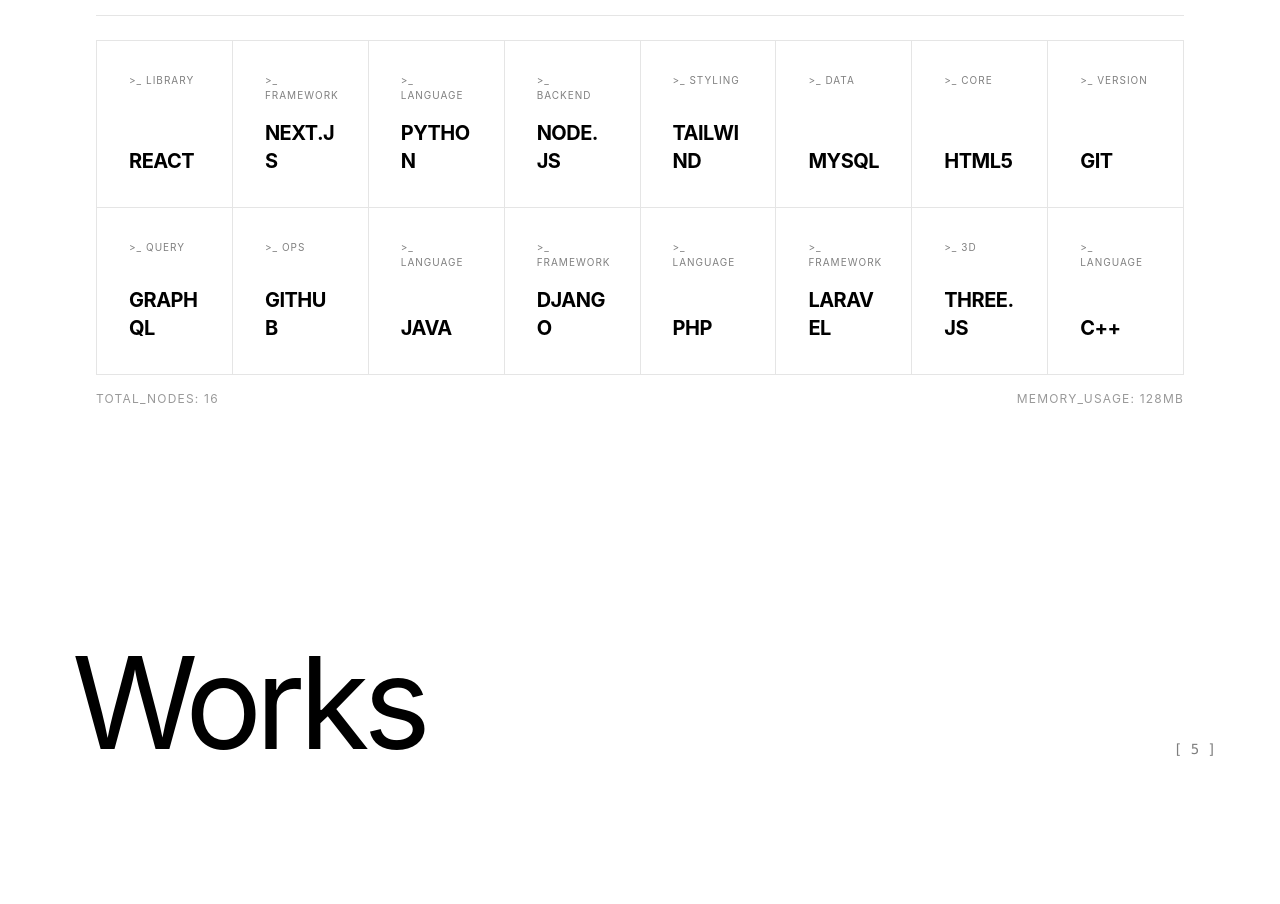
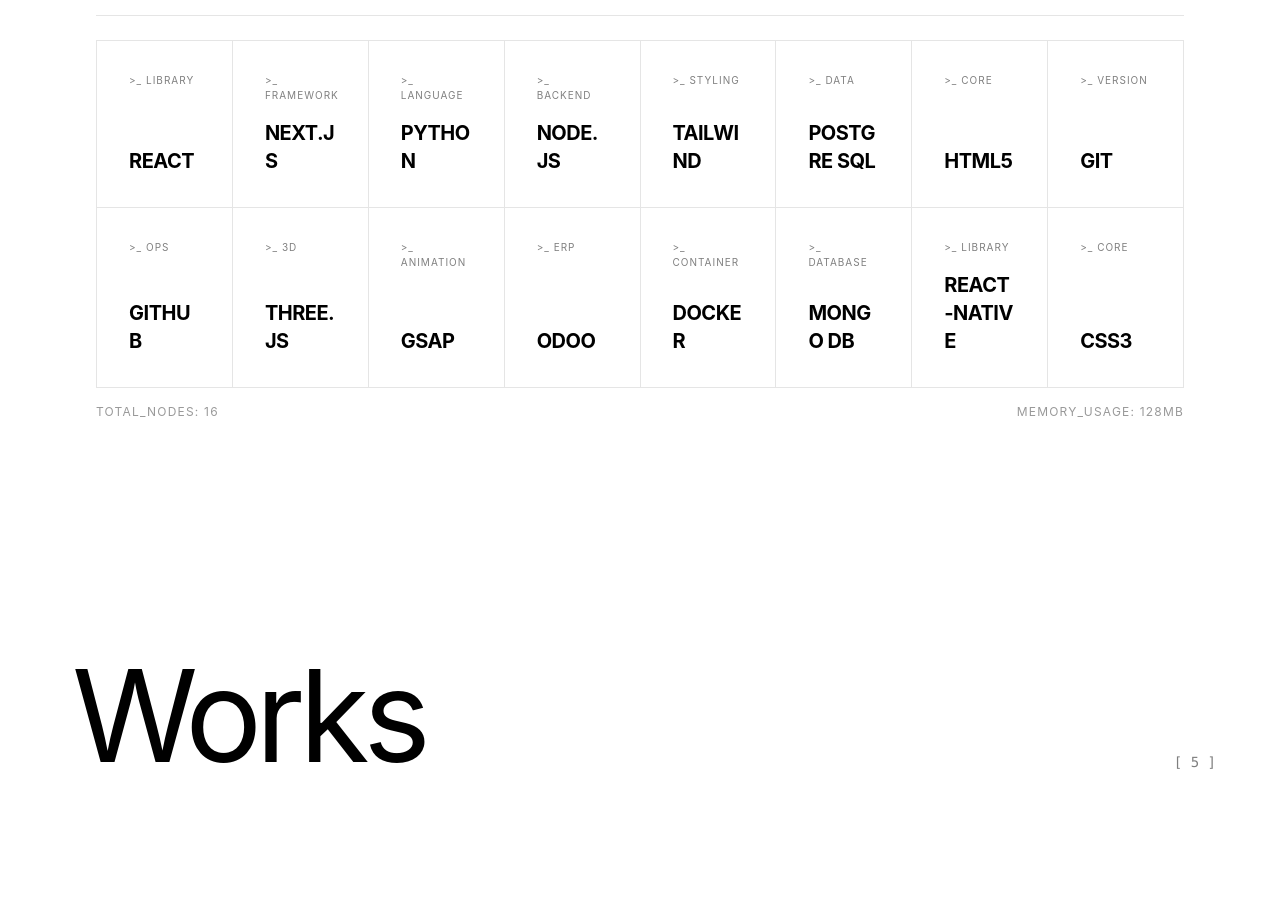
Before and after one commit to Sumeet0819/Portfolio, a React (Vite) app: page / in a window 1280 px wide. Shown: the part 1996-2900 px from the top of the page. Built offline with nearby package versions, Linux system fonts and the light colour scheme.

Commit message:
feat: Add TechStack component with GSAP animations to display a grid of technologies.

```diff
--- a/src/components/TechStack.jsx
+++ b/src/components/TechStack.jsx
@@ -11,17 +11,17 @@ const TECH_NODES = [
   { name: 'PYTHON', type: 'LANGUAGE', status: 'STANDBY' },
   { name: 'NODE.JS', type: 'BACKEND', status: 'RUNNING' },
   { name: 'TAILWIND', type: 'STYLING', status: 'OPTIMIZED' },
-  { name: 'MYSQL', type: 'DATA', status: 'CONNECTED' },
+  { name: 'POSTGRE SQL', type: 'DATA', status: 'CONNECTED' },
   { name: 'HTML5', type: 'CORE', status: 'Standard' },
   { name: 'GIT', type: 'VERSION', status: 'TRACKING' },
-  { name: 'GRAPHQL', type: 'QUERY', status: 'CACHED' },
   { name: 'GITHUB', type: 'OPS', status: 'ONLINE' },
-  { name: 'JAVA', type: 'LANGUAGE', status: 'COMPILED' },
-  { name: 'DJANGO', type: 'FRAMEWORK', status: 'STABLE' },
-  { name: 'PHP', type: 'LANGUAGE', status: 'LEGACY' },
-  { name: 'LARAVEL', type: 'FRAMEWORK', status: 'SECURE' },
   { name: 'THREE.JS', type: '3D', status: 'RENDERED' },
-  { name: 'C++', type: 'LANGUAGE', status: 'NATIVE' },
+  { name: 'GSAP', type: 'ANIMATION', status: 'RUNNING' },
+  { name: 'ODOO', type: 'ERP', status: 'RUNNING' },
+  { name: 'DOCKER', type: 'CONTAINER', status: 'RUNNING' },
+  {name:'MONGO DB', type:'DATABASE', status:'CONNECTED'},
+  {name:'REACT-NATIVE',type:'LIBRARY',status:'ACTIVE'},
+  {name:'CSS3',type:'CORE',status:'STANDARD'}
 ]
 
 const TechStack = () => {
```
